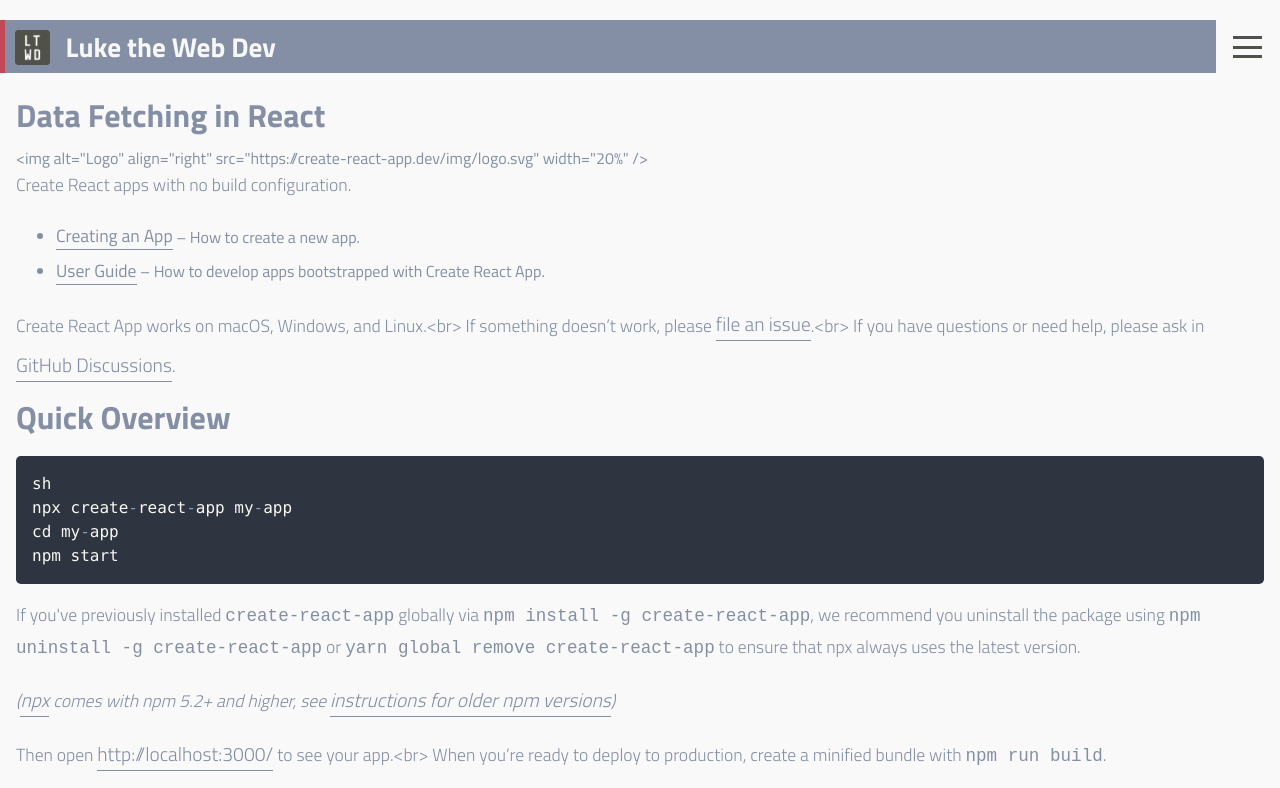
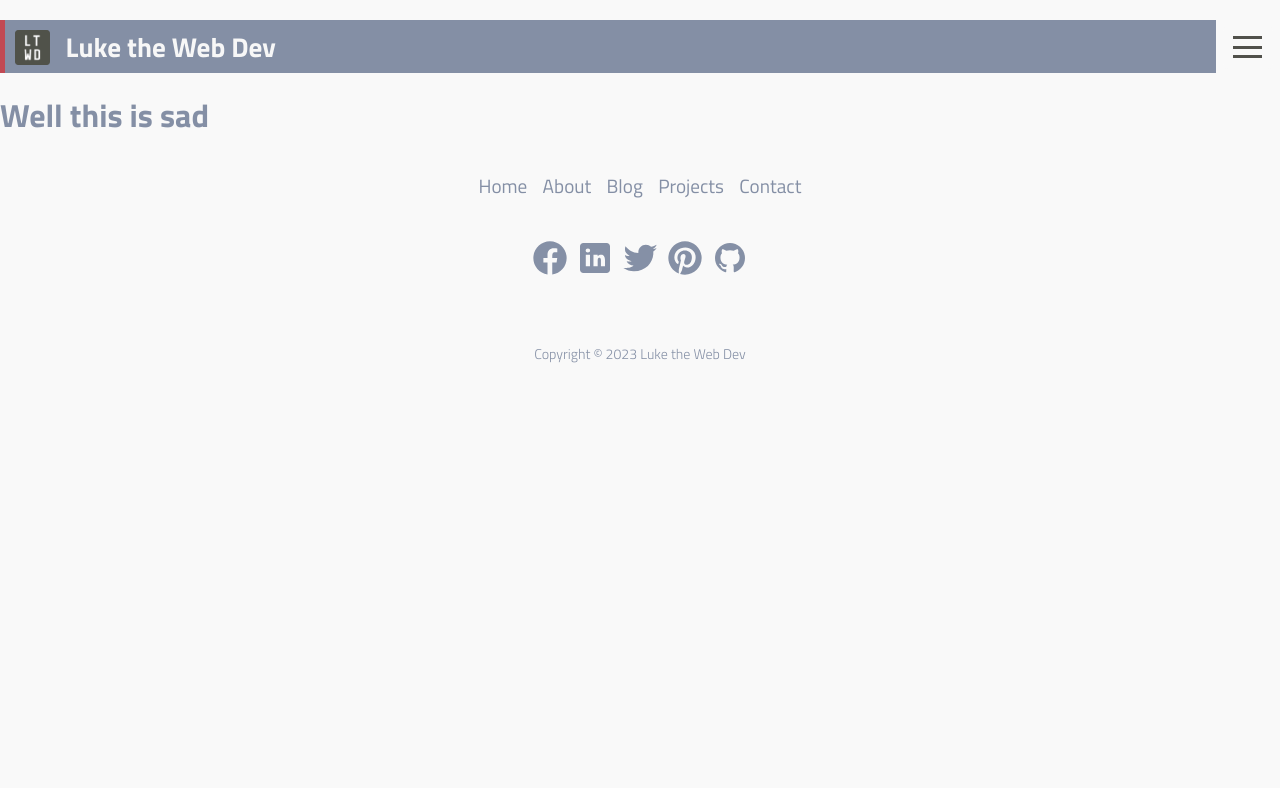
Before and after one commit to LukeTwomey/LukeTheWebDev, a Next.js app: page /blog/data-fetching-in-react in a window 1280 px wide. Shown: the top 788 px of the page. Built offline with nearby package versions, Linux system fonts and the light colour scheme.

Commit message:
Strip right back to nothing on the page

```diff
--- a/pages/blog/[id].js
+++ b/pages/blog/[id].js
@@ -20,61 +20,7 @@ const Post = ({ frontmatter, content, otherPosts }) => {
         <title>{frontmatter.title}</title>
         <meta name="description" content="Here's my great about page!"></meta>
       </Head>
-      <main className="blogPost">
-        <ReactMarkdown
-          remarkPlugins={[remarkGfm]}
-          linkTarget="_blank"
-          components={{
-            code({ node, inline, className, children, ...props }) {
-              return !inline ? (
-                <SyntaxHighlighter
-                  style={nord}
-                  language="javascript"
-                  PreTag="div"
-                  {...props}
-                >
-                  {String(children).replace(/\n$/, "")}
-                </SyntaxHighlighter>
-              ) : (
-                <code className="md-post-code" {...props}>
-                  {children}
-                </code>
-              );
-            },
-            h6({ node, inline, className, children, ...props }) {
-              return (
-                <Signup
-                  message="If you're enjoying the read, please consider signing up to my newsletter to receive notifications when new posts are added!"
-                  location="middleOfPost"
-                />
-              );
-            },
-          }}
-        >
-          {content}
-        </ReactMarkdown>
-
-        <Signup
-          message="If you enjoyed the read, please consider signing up to my newsletter to receive notifications when new posts are added!"
-          location="endOfPost"
-        />
-
-        <Giscus
-          id="giscusComments"
-          repo="LukeTwomey/LukeTheWebDev"
-          repoId="R_kgDOI2bJWw"
-          category="Announcements"
-          categoryId="DIC_kwDOI2bJW84CT4Cv"
-          mapping="title"
-          term="Welcome to @giscus/react component!"
-          reactionsEnabled="1"
-          emitMetadata="0"
-          inputPosition="top"
-          theme="https://lukethewebdev.api.up.railway.app/giscusCss"
-          lang="en"
-          loading="lazy"
-        />
-      </main>
+      <h1>Well this is sad</h1>
     </div>
   );
 };
```
